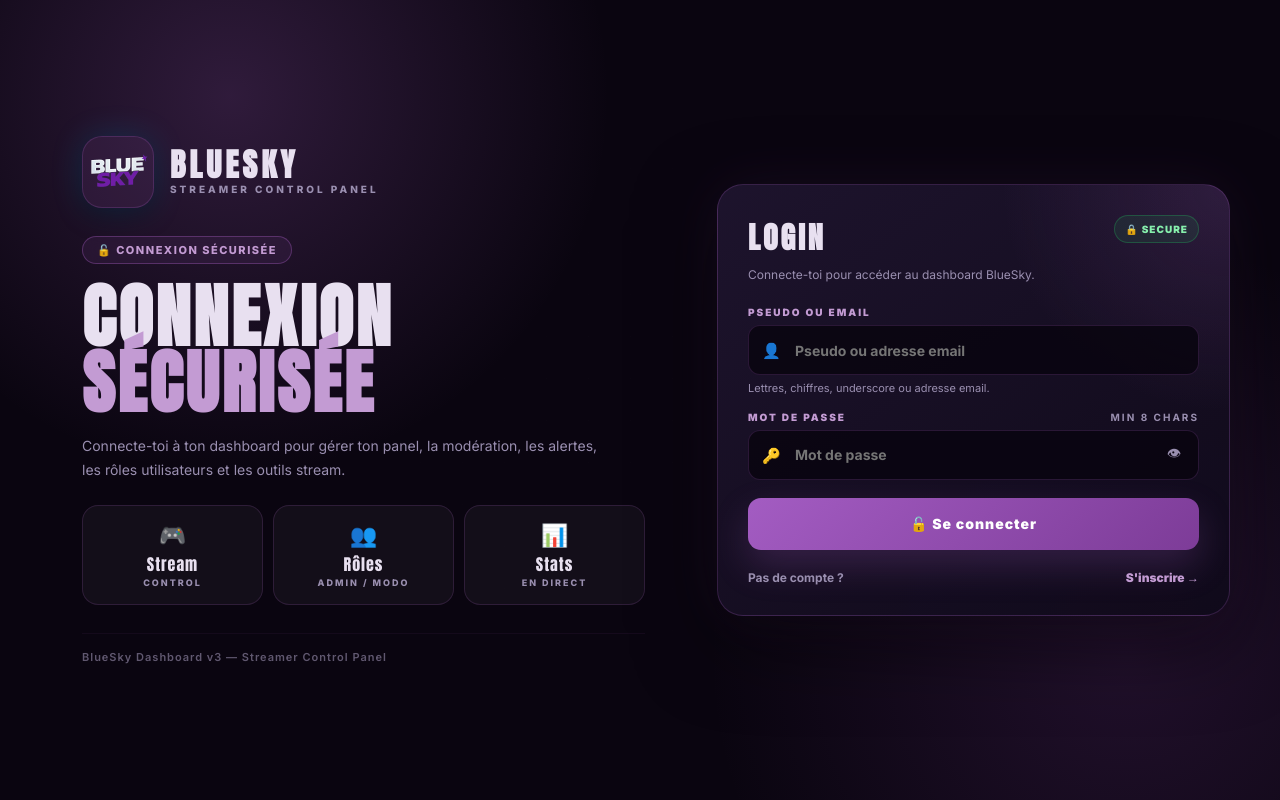
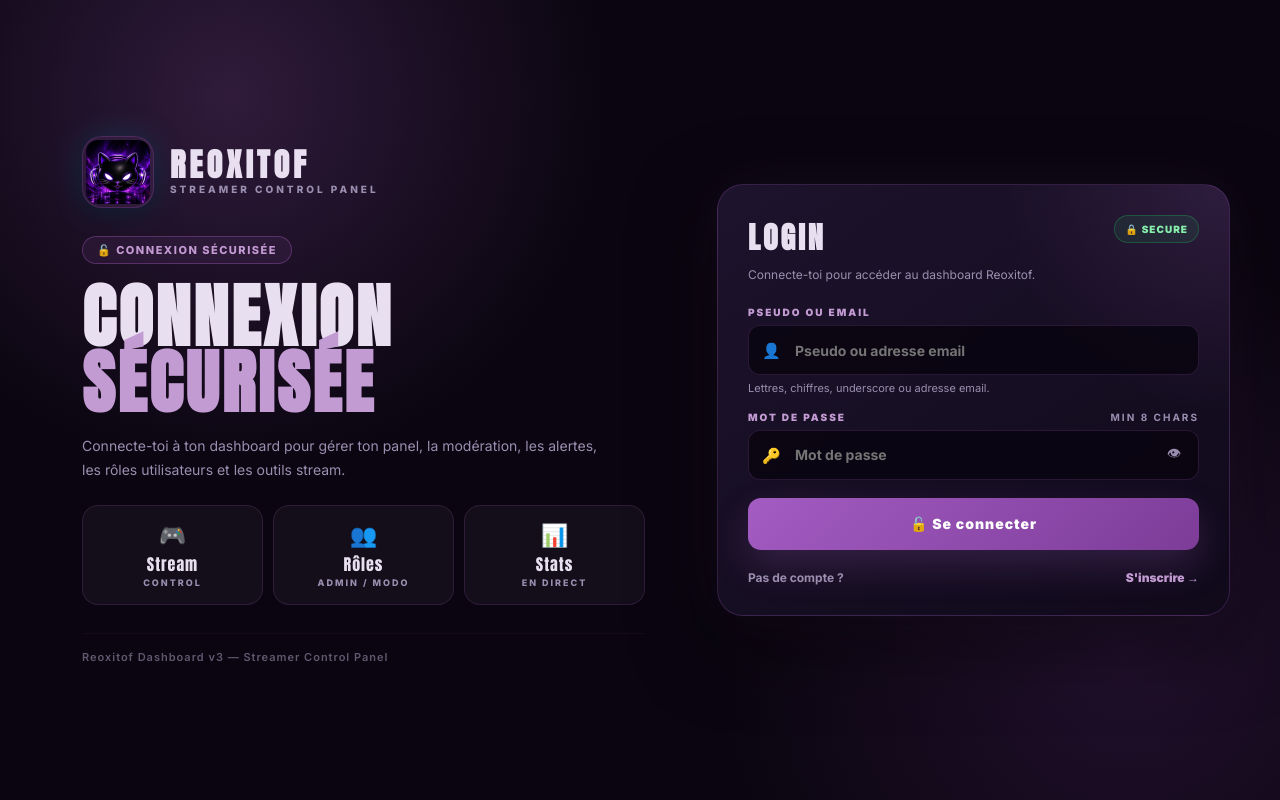
Before and after one commit to Reoxitof/montage-dashboard, a website: page public/login.html in a window 1280 px wide. Drawn offline with Linux system fonts and the light colour scheme.

Commit message:
feat: page login - logo et nom Reoxitof (avatar.png)

```diff
--- a/public/login.html
+++ b/public/login.html
@@ -3,7 +3,7 @@
 <head>
   <meta charset="UTF-8">
   <meta name="viewport" content="width=device-width, initial-scale=1.0">
-  <title>BlueSky — Connexion</title>
+  <title>Reoxitof — Connexion</title>
   <link rel="preconnect" href="https://fonts.googleapis.com">
   <link rel="preconnect" href="https://fonts.gstatic.com" crossorigin>
   <link href="https://fonts.googleapis.com/css2?family=Anton&family=Inter:wght@400;600;700;800;900&display=swap" rel="stylesheet">
@@ -418,10 +418,10 @@
     <section class="brand-panel">
       <div class="logo-row">
         <div class="logo-icon">
-          <img src="/image/logo2.png" alt="BlueSky" style="width:64px;height:64px;object-fit:contain;">
+          <img src="/image/avatar.png" alt="Reoxitof" style="width:64px;height:64px;object-fit:contain;border-radius:12px;">
         </div>
         <div class="logo-title">
-          <strong>BLUESKY</strong>
+          <strong>REOXITOF</strong>
           <span>Streamer Control Panel</span>
         </div>
       </div>
@@ -453,14 +453,14 @@
         </div>
       </div>
 
-      <div class="brand-footer">BlueSky Dashboard v3 — Streamer Control Panel</div>
+      <div class="brand-footer">Reoxitof Dashboard v3 — Streamer Control Panel</div>
     </section>
 
     <section class="auth-card">
       <div class="card-top">
         <div>
           <h1>LOGIN</h1>
-          <p>Connecte-toi pour accéder au dashboard BlueSky.</p>
+          <p>Connecte-toi pour accéder au dashboard Reoxitof.</p>
         </div>
         <div class="secure-badge">🔒 SECURE</div>
       </div>
```
